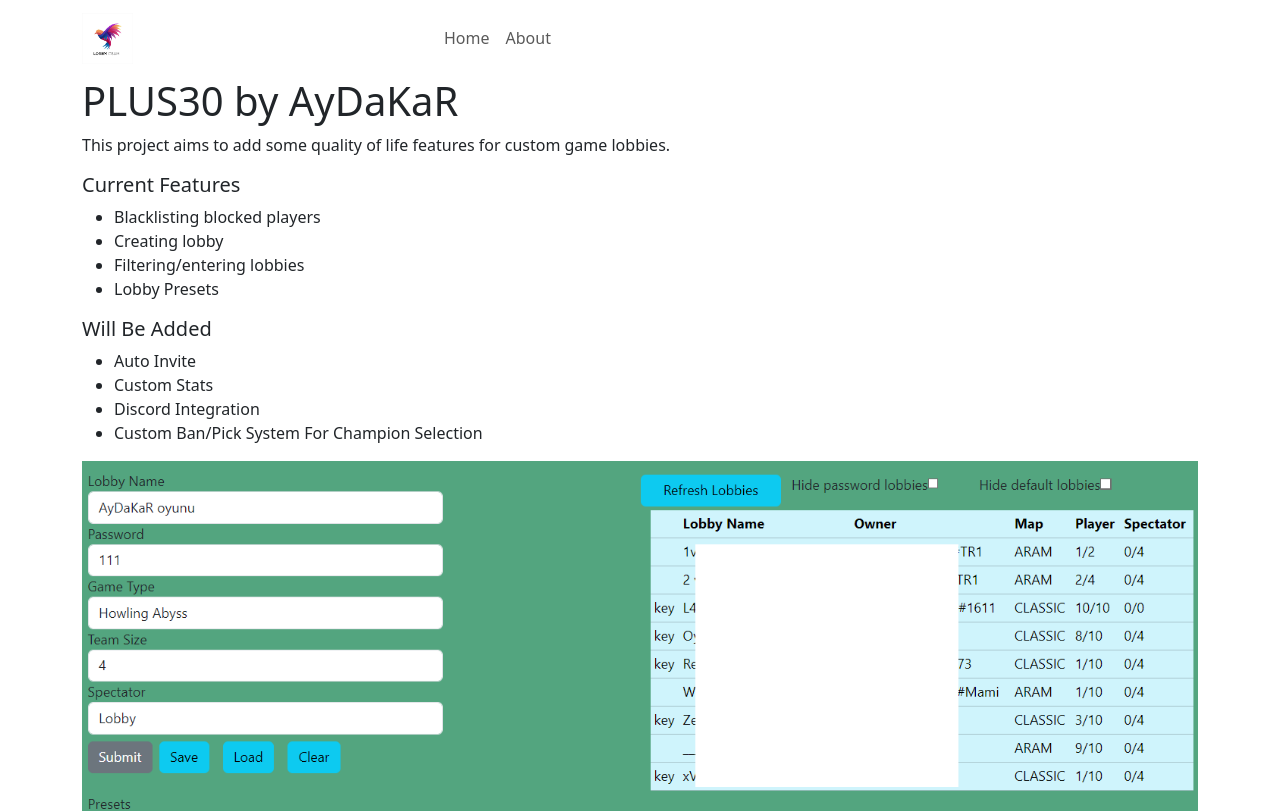
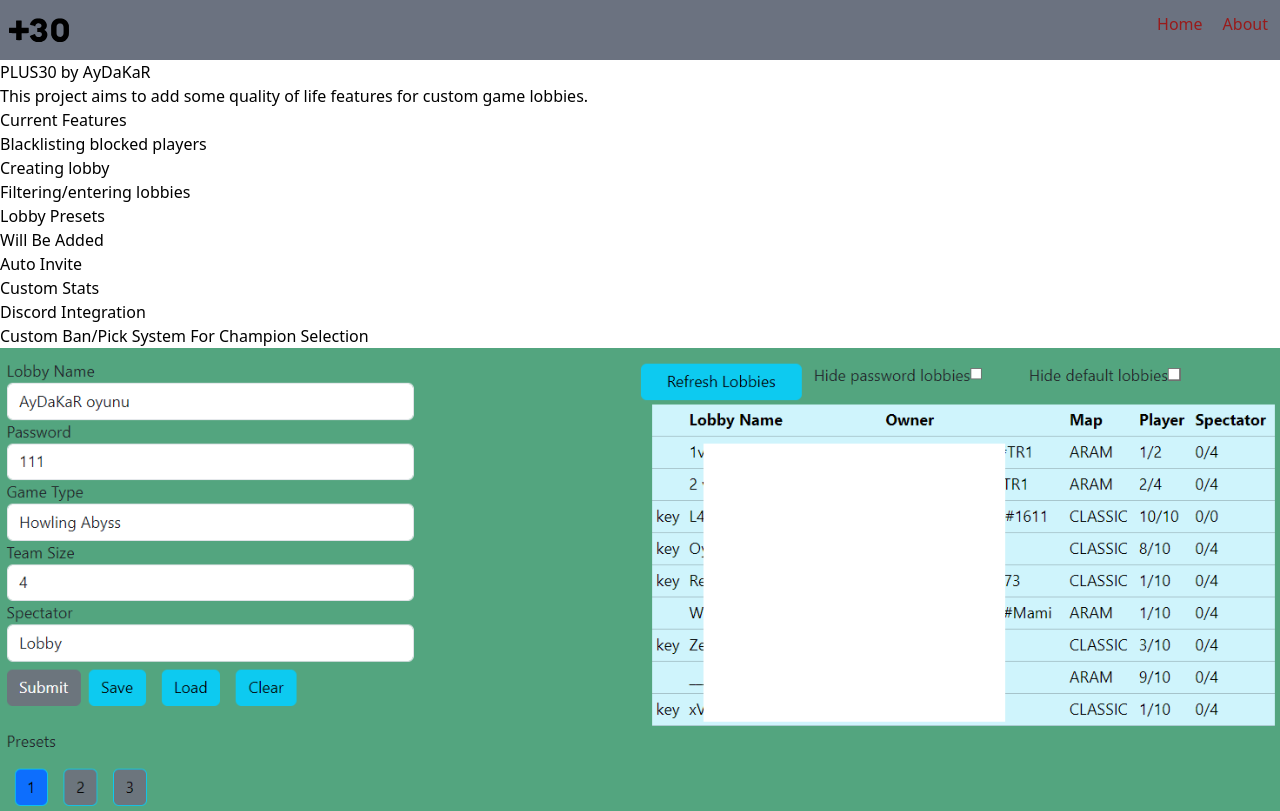
Before and after one commit to SerhatBasesgioglu/Plus30Web, a React (Create React App) app: page / in a window 1280 px wide. Shown: the top 811 px of the page. Built offline with nearby package versions, Linux system fonts and the light colour scheme.

Commit message:
edit navbar, add logo

```diff
--- a/jsconfig.json
+++ b/jsconfig.json
@@ -2,5 +2,5 @@
   "compilerOptions": {
     "baseUrl": "src"
   },
-  "include": ["src"]
+  "include": ["src", "postcss.config.js"]
 }
--- a/package.json
+++ b/package.json
@@ -36,5 +36,8 @@
       "last 1 firefox version",
       "last 1 safari version"
     ]
+  },
+  "devDependencies": {
+    "tailwindcss": "^3.4.1"
   }
 }
--- /dev/null
+++ b/postcss.config.js
@@ -0,0 +1,3 @@
+module.exports = {
+  plugins: [require("tailwindcss"), require("autoprefixer")],
+};
--- a/src/components/Navbar/Navbar.css
+++ b/src/components/Navbar/Navbar.css
@@ -1,5 +1,4 @@
 .logo {
-  display: block;
-  max-width: 15%;
-  max-height: auto;
+  width: 30px;
+  scale: 2;
 }
--- a/src/components/Navbar/Navbar.jsx
+++ b/src/components/Navbar/Navbar.jsx
@@ -1,24 +1,26 @@
-import logo from "images/logo.avif";
+import logo from "images/Plus30.svg";
 import "./Navbar.css";
 
 const Navbar = () => {
   return (
-    <nav class="navbar navbar-expand">
-      <a class="navbar-brand" href="/">
-        <img class="logo" src={logo} alt="Logo"></img>
+    <nav className="bg-gray-500 p-3 sticky top-0 z-50">
+      <div className="container flex justify-between">
+        <a className="text-white text-lg" href="/">
+          <img className="logo mx-3 my-3" src={logo} alt="logo"></img>
         </a>
-      <ul class="navbar-nav">
-        <li class="nav-item">
-          <a class="nav-link" href="/">
+        <ul className="flex space-x-5">
+          <li>
+            <a className="text-red-800" href="/">
               Home
             </a>
           </li>
-        <li class="nav-item">
-          <a class="nav-link" href="banlist">
+          <li>
+            <a className="text-red-800" href="/">
               About
             </a>
           </li>
         </ul>
+      </div>
     </nav>
   );
 };
--- a/src/index.js
+++ b/src/index.js
@@ -2,7 +2,7 @@
 import ReactDOM from "react-dom/client";
 import App from "./App";
 import { BrowserRouter } from "react-router-dom";
-import "bootstrap/dist/css/bootstrap.min.css";
+import "styles.css";
 
 const root = ReactDOM.createRoot(document.getElementById("root"));
 root.render(
--- a/src/pages/Home/Home.jsx
+++ b/src/pages/Home/Home.jsx
@@ -3,7 +3,7 @@
 
 const Home = () => {
   return (
-    <div class="container">
+    <div>
       <Navbar />
       <Hero />
     </div>
--- /dev/null
+++ b/src/styles.css
@@ -0,0 +1,3 @@
+@import "tailwindcss/base";
+@import "tailwindcss/components";
+@import "tailwindcss/utilities";
--- /dev/null
+++ b/tailwind.config.js
@@ -0,0 +1,8 @@
+/** @type {import('tailwindcss').Config} */
+module.exports = {
+  content: ["./src/**/*.{js,jsx,ts,tsx}"],
+  theme: {
+    extend: {},
+  },
+  plugins: [],
+};
```
Also changed, not shown: src/images/Plus30.svg (added), 1 other file (tests, documents, lock files or other folders). Lines whose indentation alone changed are shown as unchanged.
